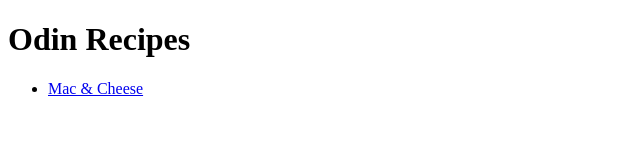
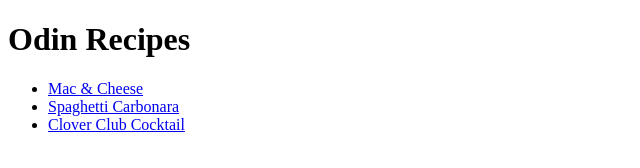
Before and after one commit to DarthEros/odin-recipes, a plain HTML site: page index.html in a window 1280 px wide. Shown: the whole page, without its empty margins (0-640 px from the left). Drawn offline with Linux system fonts and the light colour scheme.

Commit message:
Add new recipes to index.html

```diff
--- a/index.html
+++ b/index.html
@@ -8,6 +8,8 @@
     <h1>Odin Recipes</h1>
     <ul>
         <li><a href="recipes/macandcheese.html">Mac & Cheese</a></li>
+        <li><a href="recipes/spagcarbonara.html">Spaghetti Carbonara</a></li>
+        <li><a href="recipes/cloverclub.html">Clover Club Cocktail</a></li>
     </ul>
 </body>
 </html>
```
